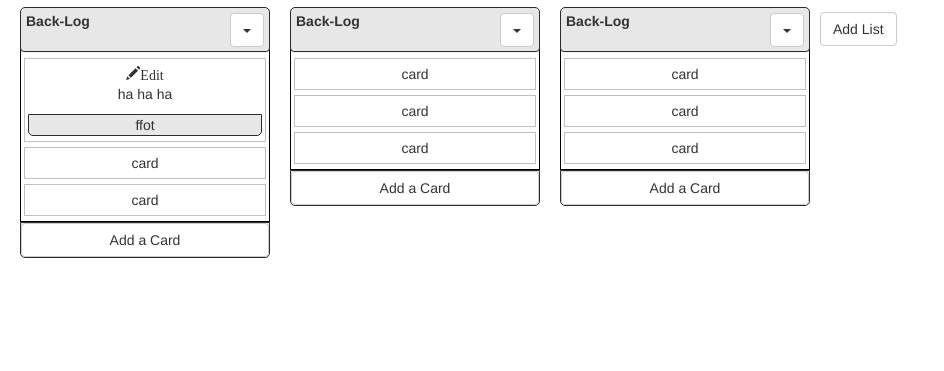
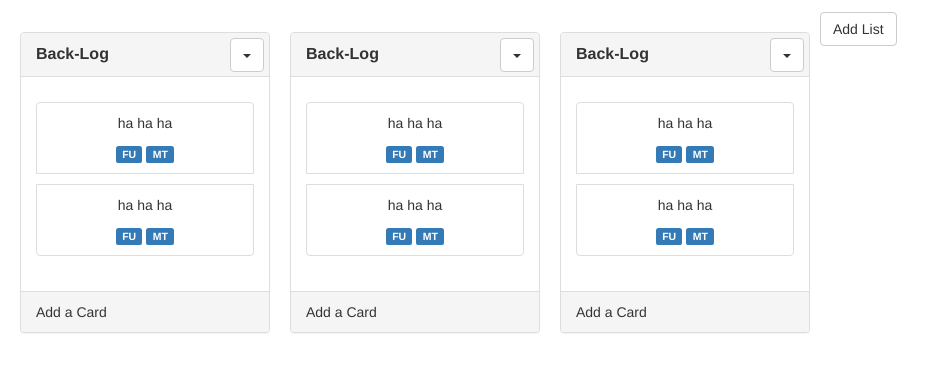
Before and after one commit to tzoock/taskboard, a website: page index.html in a window 1280 px wide. Shown: the part 45-416 px from the top of the page, without its empty margins (0-944 px from the left). Drawn offline with nearby package versions, Linux system fonts and the light colour scheme.

Commit message:
ajax and stuff

```diff
--- a/index.html
+++ b/index.html
@@ -5,6 +5,7 @@
   <title>Task Board</title>
   <link rel="stylesheet" href="node_modules/bootstrap/dist/css/bootstrap.css">
   <link rel="stylesheet" href="style.css">
+
 </head>
 
 <body>
@@ -24,103 +25,143 @@
 
 <main class="contflex" id="contflex">
 
-  <div class="column">
-    <header class="list-header panel-default panel">
-      <div class="list-name">Back-Log</div>
+  <div class="column panel panel-default">
+    <div class="list-header panel-heading">
+      <div class="list-name panel-title">Back-Log</div>
       <input type="text" class="hidden">
       <div class="dropdown">
-        <button class="btn btn-default dropdown-toggle" type="button" data-toggle="dropdown" aria-haspopup="true" aria-expanded="true">
+        <button class="btn btn-default dropdown-toggle" type="button" data-toggle="dropdown" aria-haspopup="true"
+                aria-expanded="true">
           <span class="caret"></span>
         </button>
         <ul class="dropdown-menu" aria-labelledby="dropdownMenu1">
           <li><a href="#">Delete List</a></li>
         </ul>
       </div>
-    </header>
-    <div class="main-column">
-      <ul class="cards-list">
-        <li class="card">
-          <header><span class="glyphicon glyphicon-pencil">Edit</span></header>
-          <div><p contenteditable="true">ha ha ha</p></div>
-          <footer>ffot</footer>
+    </div>
+    <div class="main-column panel-body">
+      <ul class="cards-list list-group">
+        <li class="card list-group-item">
+          <button type="button" class="btn btn-primary btn-xs pull-right">Edit</button>
+          <div>
+            <p contenteditable="true">
+              ha ha ha
+            </p>
+          </div>
+          <div class="card-footer">
+            <span class="label label-primary">FU</span>
+            <span class="label label-primary">MT</span>
+          </div>
         </li>
-        <li>
-          card
-        </li>
-        <li>
-          card
+        <li class="card list-group-item">
+          <button type="button" class="btn btn-primary btn-xs pull-right">Edit</button>
+          <div>
+            <p contenteditable="true">
+              ha ha ha
+            </p>
+          </div>
+          <div class="card-footer">
+            <span class="label label-primary">FU</span>
+            <span class="label label-primary">MT</span>
+          </div>
         </li>
       </ul>
     </div>
-    <footer>
-      <button class="add-card btn btn-default">
-        Add a Card
-      </button>
-    </footer>
+    <div class="panel-footer add-card">
+      Add a Card
+    </div>
   </div>
-  <div class="column">
-    <header class="list-header panel-default panel">
-      <div class="list-name">Back-Log</div>
+  <div class="column panel panel-default">
+    <div class="list-header panel-heading">
+      <div class="list-name panel-title">Back-Log</div>
       <input type="text" class="hidden">
       <div class="dropdown">
-        <button class="btn btn-default dropdown-toggle" type="button" data-toggle="dropdown" aria-haspopup="true" aria-expanded="true">
+        <button class="btn btn-default dropdown-toggle" type="button" data-toggle="dropdown" aria-haspopup="true"
+                aria-expanded="true">
           <span class="caret"></span>
         </button>
         <ul class="dropdown-menu" aria-labelledby="dropdownMenu1">
           <li><a href="#">Delete List</a></li>
         </ul>
       </div>
-    </header>
-    <div class="main-column">
-      <ul class="cards-list">
-        <li>
-          card
+    </div>
+    <div class="main-column panel-body">
+      <ul class="cards-list list-group">
+        <li class="card list-group-item">
+          <button type="button" class="btn btn-primary btn-xs pull-right">Edit</button>
+          <div>
+            <p contenteditable="true">
+              ha ha ha
+            </p>
+          </div>
+          <div class="card-footer">
+            <span class="label label-primary">FU</span>
+            <span class="label label-primary">MT</span>
+          </div>
         </li>
-        <li>
-          card
-        </li>
-        <li>
-          card
+        <li class="card list-group-item">
+          <button type="button" class="btn btn-primary btn-xs pull-right">Edit</button>
+          <div>
+            <p contenteditable="true">
+              ha ha ha
+            </p>
+          </div>
+          <div class="card-footer">
+            <span class="label label-primary">FU</span>
+            <span class="label label-primary">MT</span>
+          </div>
         </li>
       </ul>
     </div>
-    <footer>
-      <button class="add-card btn btn-default">
-        Add a Card
-      </button>
-    </footer>
+    <div class="panel-footer add-card">
+      Add a Card
+    </div>
   </div>
-  <div class="column">
-    <header class="list-header panel-default panel">
-      <div class="list-name">Back-Log</div>
+  <div class="column panel panel-default">
+    <div class="list-header panel-heading">
+      <div class="list-name panel-title">Back-Log</div>
       <input type="text" class="hidden">
       <div class="dropdown">
-        <button class="btn btn-default dropdown-toggle" type="button" data-toggle="dropdown" aria-haspopup="true" aria-expanded="true">
+        <button class="btn btn-default dropdown-toggle" type="button" data-toggle="dropdown" aria-haspopup="true"
+                aria-expanded="true">
           <span class="caret"></span>
         </button>
         <ul class="dropdown-menu" aria-labelledby="dropdownMenu1">
           <li><a href="#">Delete List</a></li>
         </ul>
       </div>
-    </header>
-    <div class="main-column">
-      <ul class="cards-list">
-        <li>
-          card
+    </div>
+    <div class="main-column panel-body">
+      <ul class="cards-list list-group">
+        <li class="card list-group-item">
+          <button type="button" class="btn btn-primary btn-xs pull-right">Edit</button>
+          <div>
+            <p contenteditable="true">
+              ha ha ha
+            </p>
+          </div>
+          <div class="card-footer">
+            <span class="label label-primary">FU</span>
+            <span class="label label-primary">MT</span>
+          </div>
         </li>
-        <li>
-          card
-        </li>
-        <li>
-          card
+        <li class="card list-group-item">
+          <button type="button" class="btn btn-primary btn-xs pull-right">Edit</button>
+          <div>
+            <p contenteditable="true">
+              ha ha ha
+            </p>
+          </div>
+          <div class="card-footer">
+            <span class="label label-primary">FU</span>
+            <span class="label label-primary">MT</span>
+          </div>
         </li>
       </ul>
     </div>
-    <footer>
-      <button class="add-card btn btn-default">
-        Add a Card
-      </button>
-    </footer>
+    <div class="panel-footer add-card">
+      Add a Card
+    </div>
   </div>
 
   <button class="add-list btn-default btn" id="addList">Add List</button>
@@ -128,5 +169,7 @@
 </main>
 
 </body>
+<script src="polyfile.js"></script>
 <script src="script.js"></script>
+
 </html>
--- /dev/null
+++ b/polyfile.js
@@ -0,0 +1,13 @@
+if (window.Element && !Element.prototype.closest) {
+  Element.prototype.closest =
+    function(s) {
+      var matches = (this.document || this.ownerDocument).querySelectorAll(s),
+        i,
+        el = this;
+      do {
+        i = matches.length;
+        while (--i >= 0 && matches.item(i) !== el) {};
+      } while ((i < 0) && (el = el.parentElement));
+      return el;
+    };
+}
--- a/script.js
+++ b/script.js
@@ -1,34 +1,36 @@
 const addListBtn = document.getElementById('addList');
-const listTamplate = `<header class="list-header panel-default panel">
-      <div class="list-name">New-List</div>
+const listTamplate = ` <div class="list-header panel-heading">
+      <div class="list-name panel-title">Back-Log</div>
       <input type="text" class="hidden">
       <div class="dropdown">
-        <button class="btn btn-default dropdown-toggle" type="button" data-toggle="dropdown" aria-haspopup="true" aria-expanded="true">
+        <button class="btn btn-default dropdown-toggle" type="button" data-toggle="dropdown" aria-haspopup="true"
+                aria-expanded="true">
           <span class="caret"></span>
         </button>
         <ul class="dropdown-menu" aria-labelledby="dropdownMenu1">
           <li><a href="#">Delete List</a></li>
         </ul>
       </div>
-    </header>
-    <div class="main-column">
-      <ul class="cards-list">
-        <li>
-          card
-        </li>
-        <li>
-          card
-        </li>
-        <li>
-          card
-        </li>
+    </div>
+    <div class="main-column panel-body">
+      <ul class="cards-list list-group">
+
       </ul>
     </div>
-    <footer>
-      <button class="add-card btn btn-default">
-        Add a Card
-      </button>
-    </footer>`;
+    <div class="panel-footer add-card">
+      Add a Card
+    </div>`;
+
+const cardTemplate = ` <button type="button" class="btn btn-primary btn-xs pull-right">Edit</button>
+          <div>
+            <p contenteditable="true">
+              ha ha ha
+            </p>
+          </div>
+          <div class="card-footer">
+            <span class="label label-primary">FU</span>
+            <span class="label label-primary">MT</span>
+          </div>`;
 
 addListBtn.addEventListener('click', addList);
 addListenerToAddCard();
@@ -39,7 +41,7 @@ function addList() {
   const wraper = document.getElementById('contflex');
   const newColumn = document.createElement('div');
   newColumn.innerHTML = listTamplate;
-  newColumn.setAttribute('class', 'column');
+  newColumn.setAttribute('class', 'column panel panel-default');
   wraper.insertBefore(newColumn, addListBtn);
   addListenerToAddCard();
   addListenerToListName();
@@ -49,15 +51,18 @@ function addList() {
 function addListenerToAddCard() {
   let addCardBtn = document.querySelectorAll(".add-card");
   for (let i = 0; i < addCardBtn.length; i++) {
-    addCardBtn[i].addEventListener("click", addCard)
+    addCardBtn[i].addEventListener("click", addCard);
   }
 }
 
 function addCard() {
+  console.info(event.target);
   const newLi = document.createElement('li');
-  newLi.textContent = 'new card';
-  const findPapa = event.target.parentNode.previousSibling.previousSibling;
-  const parentElm = findPapa.querySelector('.cards-list');
+  newLi.innerHTML = cardTemplate;
+  newLi.className= 'card list-group-item';
+  const parentElm = event.target.parentNode.querySelector('.cards-list');
+  console.info(newLi);
+  console.info(parentElm);
   parentElm.appendChild(newLi);
 }
 
--- a/style.css
+++ b/style.css
@@ -56,28 +56,19 @@ body {
 
 .main-column {
 
-  max-height: calc(100vh - 150px);
+  max-height: calc(100vh - 200px);
   text-align: center;
-  border: solid 1px #000000;
   overflow: auto;
   /*background-color: #726a85;*/
 }
 
 
-.column .list-header {
-  position: absolute;
-  top:-25px;
-  left: 0;
-  right: 0;
-  text-align: left;
-  width: 100%;
-  background-color: #E7E7E7;
-  margin: 0;
-  border: 1px solid #2c2c2c;
-  border-top-left-radius: 5px;
-  border-top-right-radius: 5px;
-height: 45px;
-  padding: 3px 5px;
+.list-header {
+
+  /*border-top-left-radius: 5px;*/
+  /*border-top-right-radius: 5px;*/
+/*height: 45px;*/
+  /*padding: 3px 5px;*/
 }
 
 .hidden {
@@ -91,7 +82,7 @@ height: 45px;
 }
 
 .list-name {
-  background-color: #E7E7E7;
+
   /*vertical-align: middle;*/
   width: 70%;
   font-weight: bolder;
@@ -127,18 +118,18 @@ height: 45px;
   border-bottom-right-radius: 5px;
 }
 
-.column .main-column ul {
-  list-style: none;
-  margin: 25px 0 0 0;
-  padding: 0;
-}
+/*.column .main-column ul {*/
+  /*list-style: none;*/
+  /*margin: 25px 0 0 0;*/
+  /*padding: 0;*/
+/*}*/
 
-.column .main-column ul li {
-  /*background-color: #ffd570;*/
-  margin: 5px 3px ;
-  padding: 5px 3px;
-  border: 1px solid #c0c0c0;
-}
+/*.column .main-column ul li {*/
+  /*!*background-color: #ffd570;*!*/
+  /*margin: 5px 3px ;*/
+  /*padding: 5px 3px;*/
+  /*border: 1px solid #c0c0c0;*/
+/*}*/
 
 /*.add-list {*/
   /*margin-left: 20px;*/
@@ -148,10 +139,24 @@ height: 45px;
   /*text-align: center;*/
 /*}*/
 
-.add-card {
-  width: 100%;
+/*.add-card {*/
+  /*width: 100%;*/
+/*}*/
+
+.panel-footer:hover {
+  cursor: pointer;
 }
-
 .list-name {
   font-weight: bolder;
 }
+
+.card {
+  margin: 10px 0;
+}
+
+.btn-primary {
+  display: none;
+}
+.card:hover > .btn-primary {
+  display: block;
+}
```
